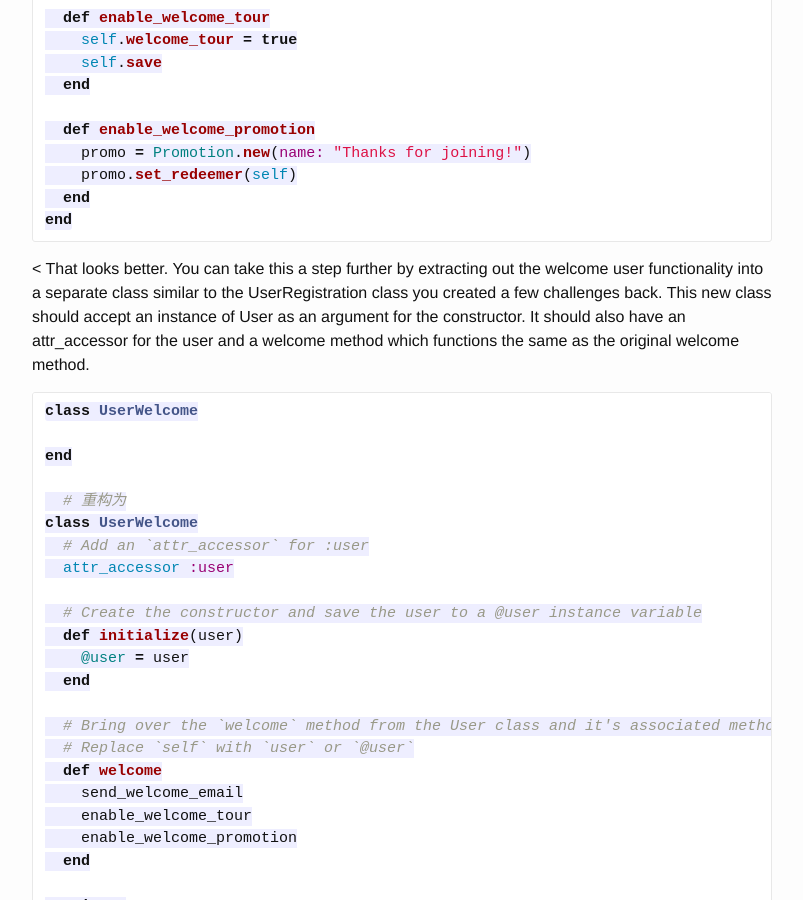
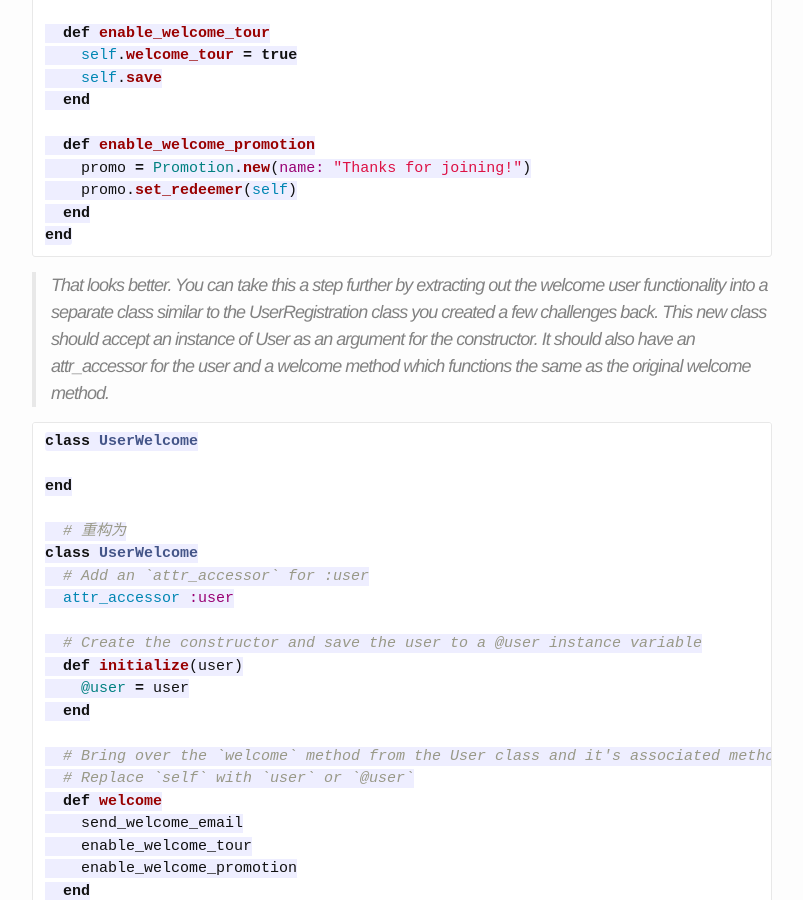
Before and after one commit to tdseed/tdseed.github.com, a Jekyll site: the page built from _posts/2016-01-01-rails-pattern-model.markdown, in a window 1280 px wide and 900 px high, scrolled down 7127 px. Shown: the whole window, without its empty margins (238-1041 px from the left). Built offline with Jekyll 4.4.1, drawn with Linux system fonts in a browser that asks for light colours; comment, search, counter and statistics services are not loaded; some of the changed text lies outside the part shown.

````diff
--- a/_posts/2016-01-01-rails-pattern-model.markdown
+++ b/_posts/2016-01-01-rails-pattern-model.markdown
@@ -239,7 +239,7 @@ end
 ```ruby
 
 
-< Great! Now that you have completed the UserRegistration class it's time to change the UsersController to use it.
+> Great! Now that you have completed the UserRegistration class it's time to change the UsersController to use it.
 Make sure to remove the valid_background_check? method, since you moved that into the registration class.
 
 ```ruby
@@ -290,7 +290,7 @@ class UsersController < ApplicationController
 end
 ```
 
-< Let's take a look at the welcome method of the User model.
+> Let's take a look at the welcome method of the User model.
 This method is doing way too many things, you really need to split it up into separate private methods.
 Create the following private methods: send_welcome_email, enable_welcome_tour, enable_welcome_promotion.
 Then move the code from the welcome method into each one.
@@ -339,7 +339,7 @@ class User < ActiveRecord::Base
 end
 ```
 
-< That looks better.
+> That looks better.
 You can take this a step further by extracting out the welcome user functionality into a separate class similar to the UserRegistration class you created a few challenges back.
 This new class should accept an instance of User as an argument for the constructor.
 It should also have an attr_accessor for the user and a welcome method which functions the same as the original welcome method.
````
